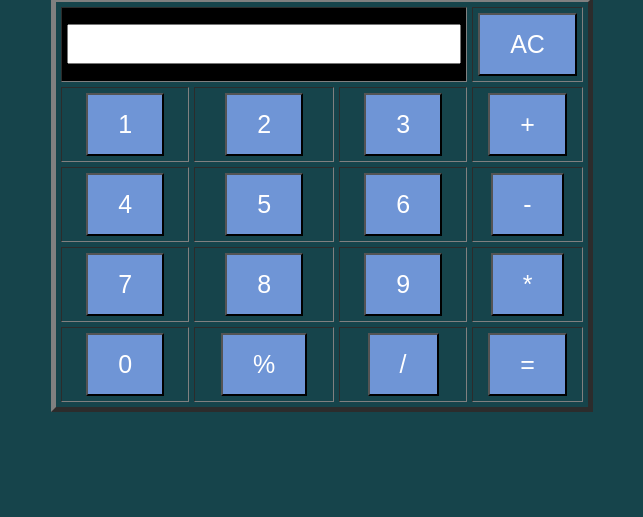
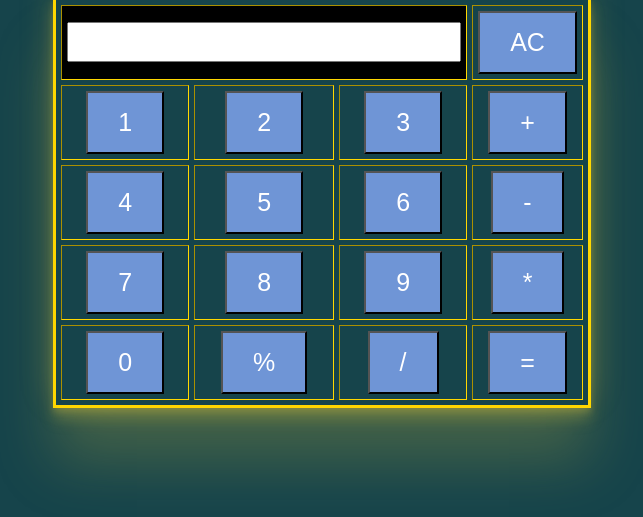
Before and after one commit to ibbbrrru/Simple_calculator, a plain HTML site: page index.html in a window 1280 px wide. Shown: the part 283-800 px from the top of the page, without its empty margins (318-961 px from the left). Drawn offline with Linux system fonts and the light colour scheme.

Commit message:
css update

```diff
--- a/index.html
+++ b/index.html
@@ -27,7 +27,7 @@
     </script>
     </head>
     <body style="background-color: rgb(22, 68, 75) ">
-    <table style="margin: auto; margin-top: 25vh;" border="5" cellspacing="5px" cellpadding="5px">
+    <table style="margin: auto; margin-top: 25vh; border: 3px solid gold;box-shadow: rgba(200, 184, 62, 0.25) 0px 54px 55px, rgba(200, 184, 62, 0.25) 0px -12px 30px, rgba(200, 184, 62, 0.25) 0px 4px 6px, rgba(200, 184, 62, 0.25) 0px 12px 13px, rgba(0, 0, 0, 0.09) 0px -3px 5px;" border="5" cellspacing="5px" cellpadding="5px">
     <caption class="h"><h1>SIMPLE CALCULATOR</h1></caption>
     <tbody><tr>
     <td colspan="3" align="center" bgcolor="black"><input type="text" class="t" id="res"></td>
```
